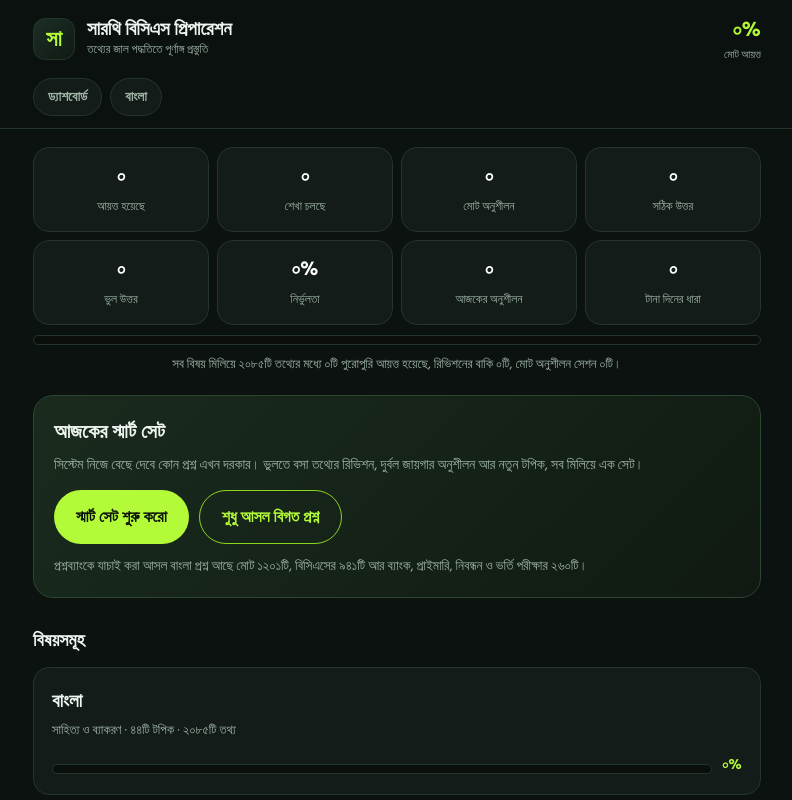
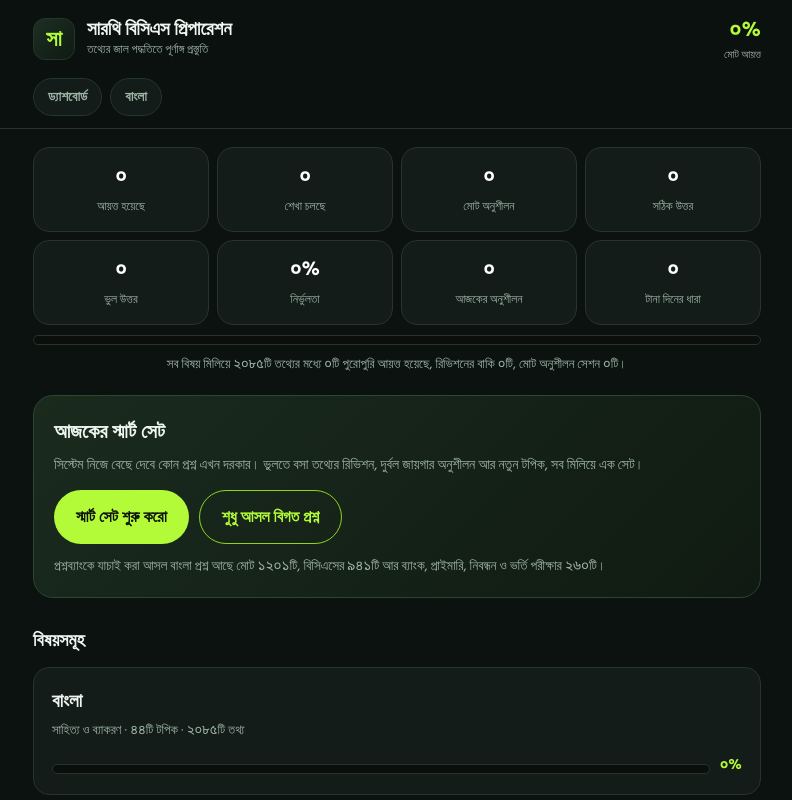
Before and after one commit to iamsadikrahman/golper-demo, a plain HTML site: page index.html in a window 1280 px wide. Shown: the top 800 px of the page, without its empty margins (243-1035 px from the left). Drawn offline with Linux system fonts and the light colour scheme.

Commit message:
Render Bengali digits in Noto Sans Bengali for legibility, text stays Hind Siliguri

```diff
--- a/index.html
+++ b/index.html
@@ -7,6 +7,7 @@
 <link rel="preconnect" href="https://fonts.googleapis.com">
 <link href="https://fonts.googleapis.com/css2?family=Hind+Siliguri:wght@400;500;600;700&display=swap" rel="stylesheet">
 <style>
+@font-face{font-family:'BNDigits';src:url('fonts/noto-bn-digits.woff2') format('woff2');font-weight:400 700;font-display:swap;unicode-range:U+09E6-09EF}
 :root{
   --bg:#0c1210; --panel:#131c18; --panel2:#182420; --line:#24352c;
   --text:#eef5f0; --muted:#9db3a6; --lime:#b3fa39; --lime-dim:#8fd41f;
@@ -14,7 +15,7 @@
 }
 *{margin:0;padding:0;box-sizing:border-box;-webkit-tap-highlight-color:transparent}
 html{scroll-behavior:smooth}
-body{background:var(--bg);color:var(--text);font-family:'Hind Siliguri',sans-serif;min-height:100vh}
+body{background:var(--bg);color:var(--text);font-family:'BNDigits','Hind Siliguri',sans-serif;min-height:100vh}
 button{font-family:inherit;cursor:pointer;border:none;background:none;color:inherit}
 .wrap{max-width:760px;margin:0 auto;padding:0 16px 90px}
 
```
Also changed, not shown: fonts/noto-bn-digits.woff2 (added).
